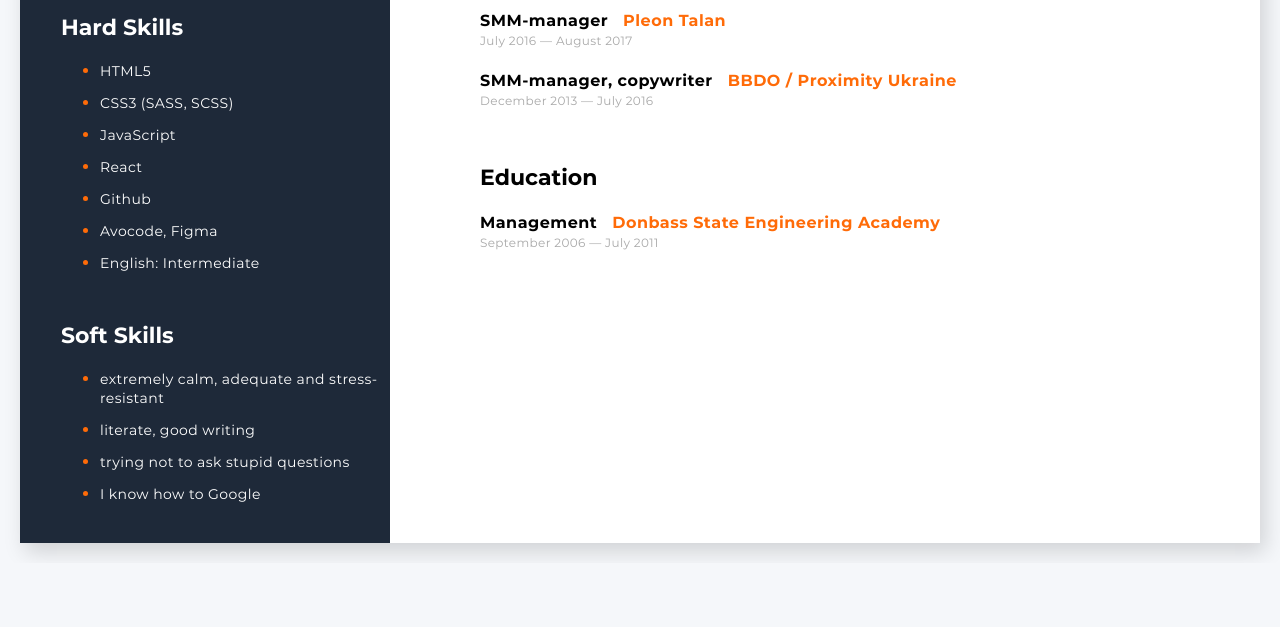
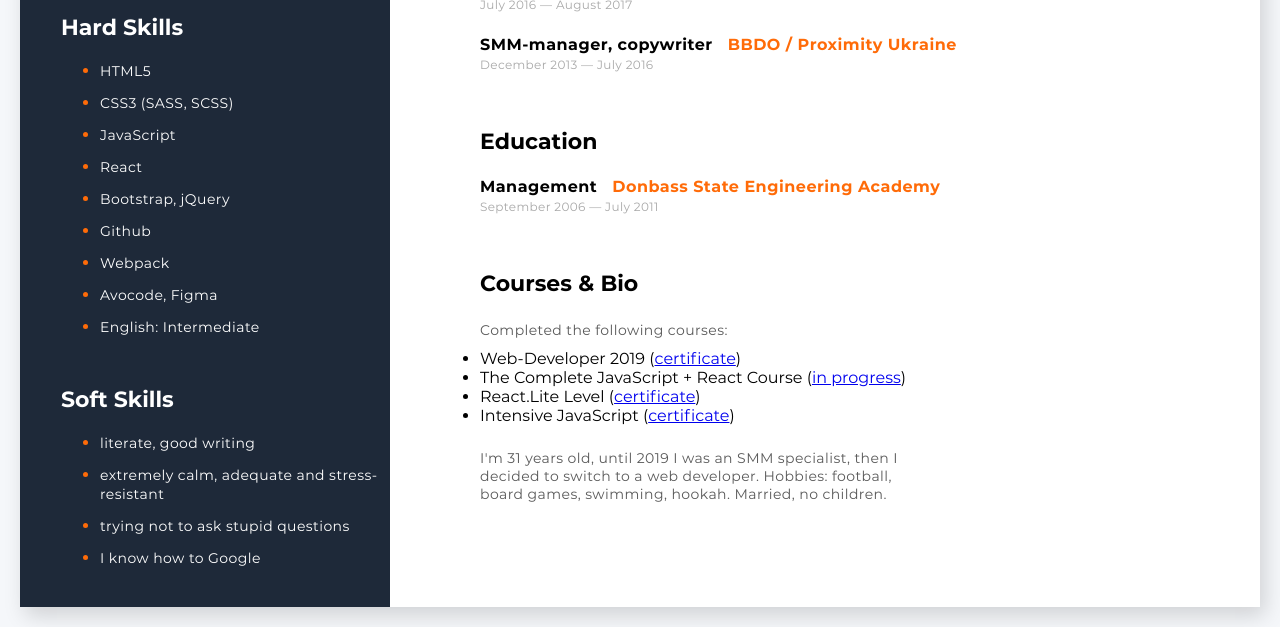
Before and after one commit to antonshalygin/CV, a plain HTML site: page index.html in a window 1280 px wide. Shown: the part 698-1325 px from the top of the page. Before the commit the page ends 1261 px from the top, so only its background shows below. Drawn offline with Linux system fonts and the light colour scheme.

Commit message:
Add files via upload

```diff
--- a/index.html
+++ b/index.html
@@ -30,15 +30,17 @@
                 <li class='skills_list_item'><span>CSS3 (SASS, SCSS)</span></li>
                 <li class='skills_list_item'><span>JavaScript</span></li>
                 <li class='skills_list_item'><span>React</span></li>
+                <li class='skills_list_item'><span>Bootstrap, jQuery</span></li>
                 <li class='skills_list_item'><span>Github</span></li>
+                <li class='skills_list_item'><span>Webpack</span></li>
                 <li class='skills_list_item'><span>Avocode, Figma</span></li>
                 <li class='skills_list_item'><span>English: Intermediate</span></li>
             </ul>
 
             <h3 class='aside_header'>Soft Skills</h3>
             <ul class='skills_list'>
+                <li class='skills_list_item'><span>literate, good writing</span></li>
                 <li class='skills_list_item'><span>extremely calm, adequate and stress-resistant</span></li>
-                <li class='skills_list_item'><span>literate, good writing</span></li>
                 <li class='skills_list_item'><span>trying not to ask stupid questions</span></li>
                 <li class='skills_list_item'><span>I know how to Google</span></li>
             </ul>
@@ -48,7 +50,7 @@
             <div class='main_title'>
                 <h2 class='position'>Trainee JS/React Developer</h2>
                 <h1>Anton Shalygin</h1>
-                <p class='person_descr'>Lorem ipsum dolor sit amet, consectetur adipiscing elit, sed do eiusmod tempor incididunt ut labore et dolore magna aliqua. Quis ipsum suspendisse ultrices gravida. Risus commodo viverra maecenas accumsan lacus vel facilisis.</p>
+                <p class='person_descr'>Looking for a trainee / junior web-developer job. I have completed several courses on JavaScript and React, and I'm going to continue to develop in this direction.</p>
             </div>
 
             <div class='projects'>
@@ -144,6 +146,23 @@
 
             </div>
 
+            <div class='bio'>
+                <div class='bio_item'>
+                    <h3 class='main_subheader'>Courses & Bio</h3>
+                    <p class='person_descr'>
+                        Completed the following courses:
+                    </p>
+                    <ul class='bio_list'>
+                        <li class='bio_list_item'><span class='bio_list_item_descr'>Web-Developer 2019 (<a href='https://www.udemy.com/certificate/UC-R4WHJLSR/' class='bio_list_item_link'>certificate</a>)</span></li>
+                        <li class='bio_list_item'><span class='bio_list_item_descr'>The Complete JavaScript + React Course (<a href='#' class='bio_list_item_link'>in progress</a>)</span></li>
+                        <li class='bio_list_item'><span class='bio_list_item_descr'>React.Lite Level (<a href='https://itgid.info/img/certificate/02_igr1151.png' class='bio_list_item_link'>certificate</a>)</span></li>
+                        <li class='bio_list_item'><span class='bio_list_item_descr'>Intensive JavaScript (<a href='https://www.udemy.com/certificate/UC-f47e26a4-b787-4f6f-abe1-699683381b5a/' class='bio_list_item_link'>certificate</a>)</span></li>
+                    </ul>
+                    <p class='person_descr'>
+                        I'm 31 years old, until 2019 I was an SMM specialist, then I decided to switch to a web developer. Hobbies: football, board games, swimming, hookah. Married, no children.
+                </div>
+            </div>
+
         </div>
     </div>
 </body>
```
